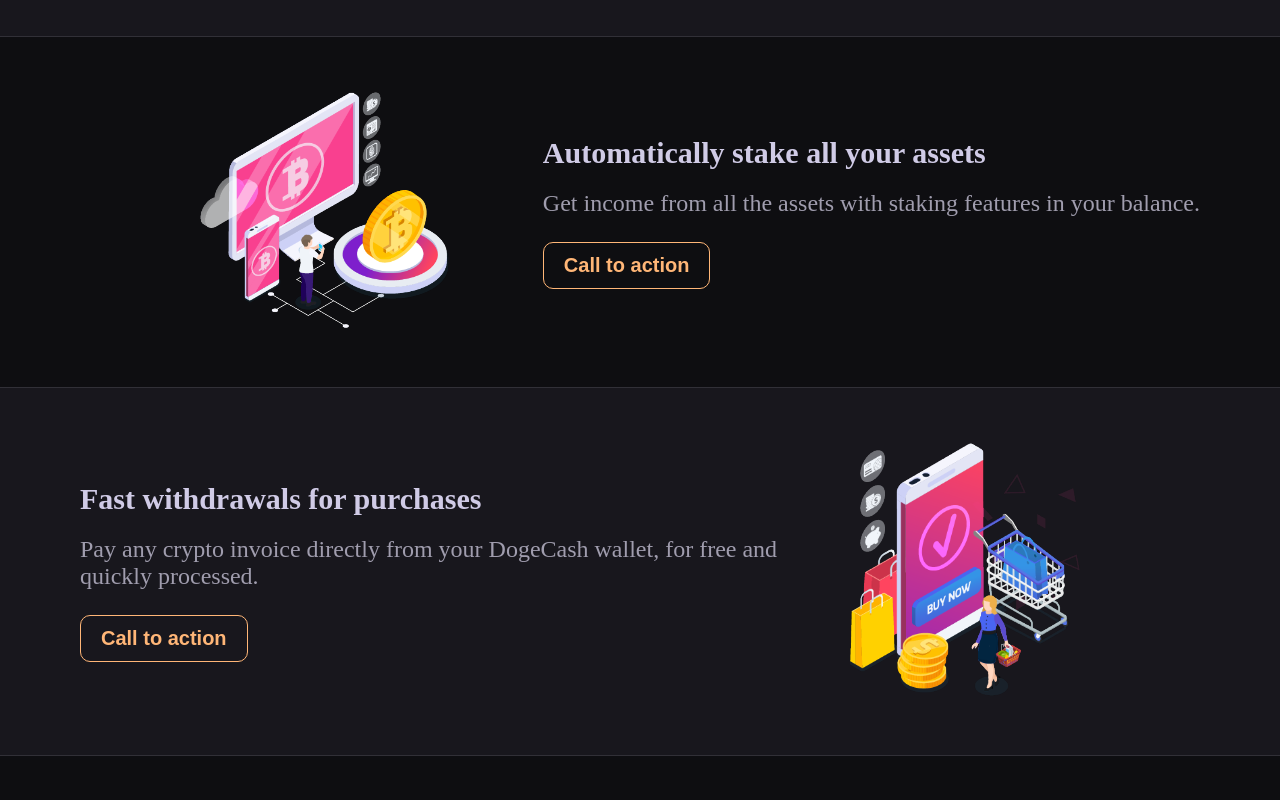
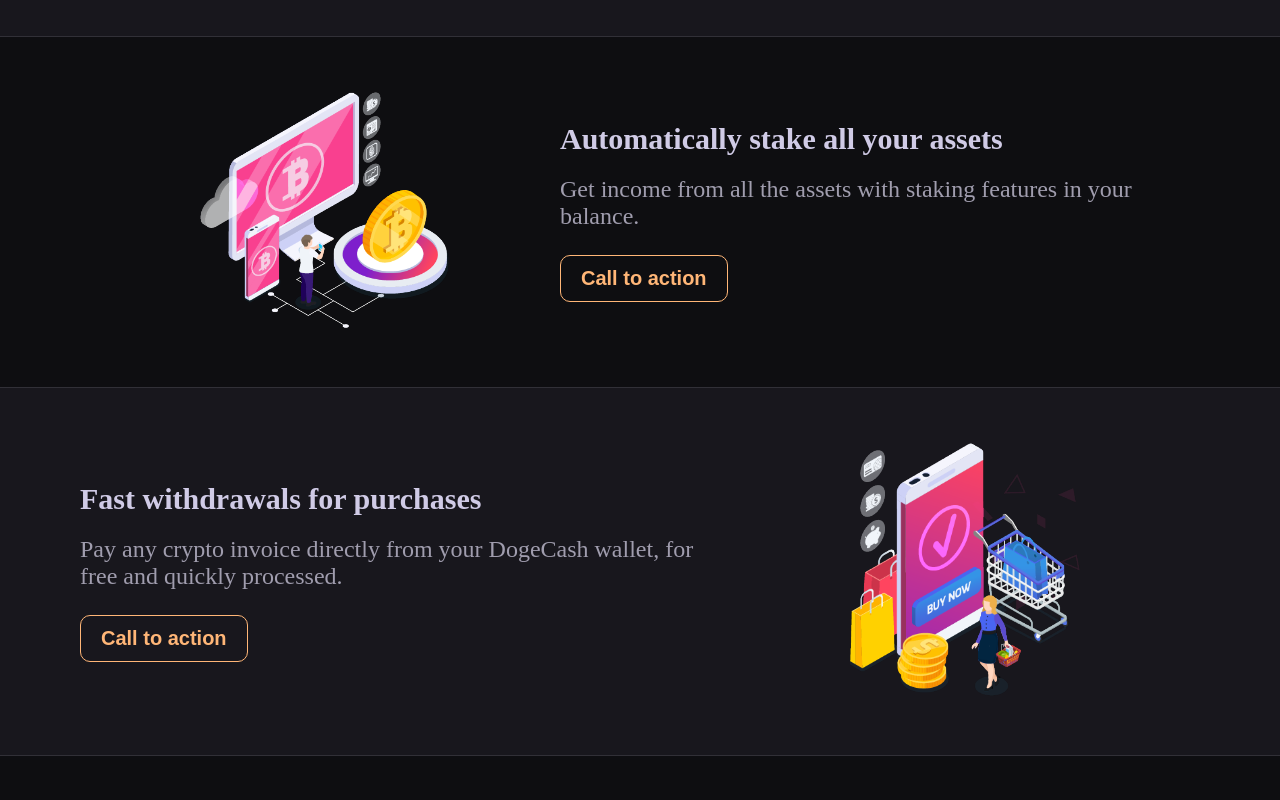
Before and after one commit to lnfrative/angular-site, an Angular app: page / in a window 1280 px wide. Shown: the part 2260-3060 px from the top of the page. Built offline with nearby package versions, Linux system fonts and the light colour scheme; a web font is replaced by a local one.

Commit message:
[UPDATE] max width for info group features

```diff
--- a/src/app/group-feature-action/group-feature-action.component.css
+++ b/src/app/group-feature-action/group-feature-action.component.css
@@ -32,6 +32,10 @@
   padding: 55px 80px 55px 200px;
 }
 
+.info {
+  max-width: 640px;
+}
+
 .bg-transparent {
   background-color: transparent;
 }
--- a/src/app/group-feature-action/group-feature-action.component.html
+++ b/src/app/group-feature-action/group-feature-action.component.html
@@ -1,6 +1,6 @@
 <div>
   <div class="content-{{ position }} position-{{ position }} bg-{{ bg }}">
-    <div>
+    <div class="info">
       <div class="title">{{ title }}</div>
       <div class="description">{{ description }}</div>
       <app-button design="outlined" [title]="messages.CALL_TO_ACTION"></app-button>
```
